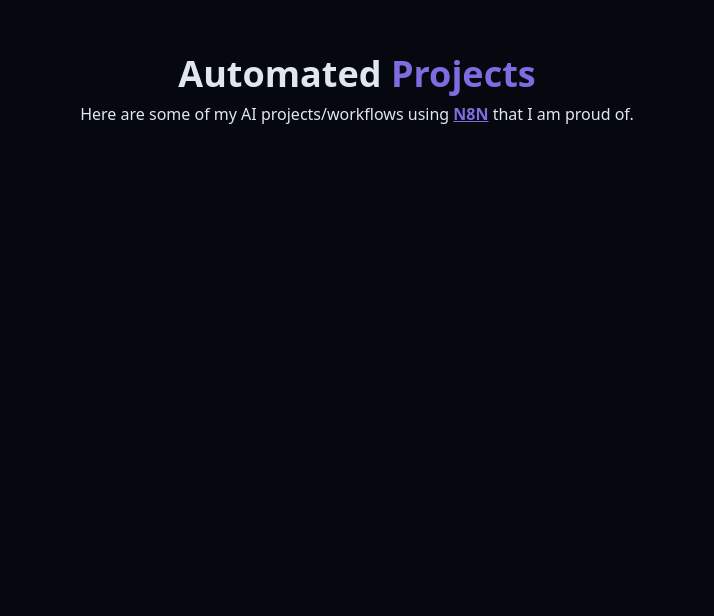
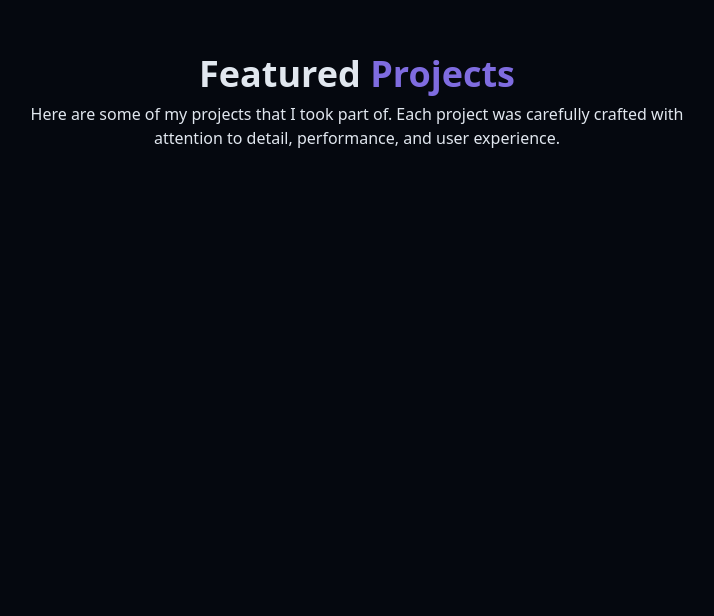
Before and after one commit to yourboiralph/portfolio_final, a React (Vite) app: page / in a window 1280 px wide. Shown: the part 1624-2240 px from the top of the page, without its empty margins (283-997 px from the left). Built offline with nearby package versions, Linux system fonts and the light colour scheme.

Commit message:
temp remove automation section

```diff
--- a/src/pages/Home.jsx
+++ b/src/pages/Home.jsx
@@ -23,7 +23,7 @@ const Home = () => {
         <main>
           <HeroSection />
           <AboutSection />
-          <AutomationsSection />
+          {/* <AutomationsSection /> */}
           <ProjectsSection />
           <SkillsSection />
           <ContactSection />
```
